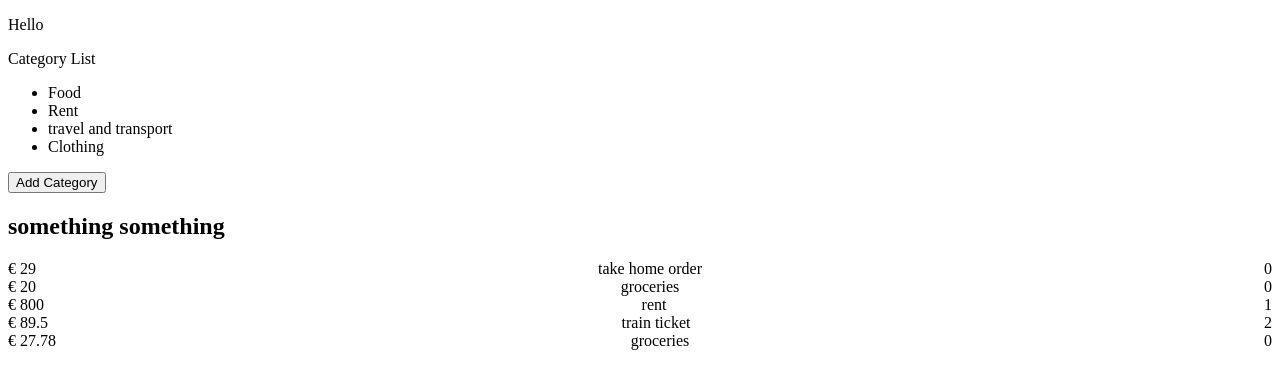
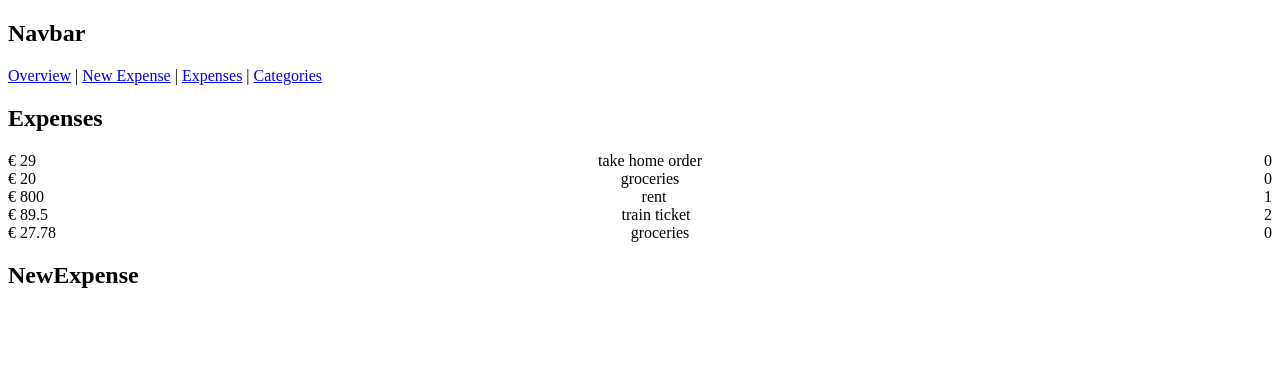
Before and after one commit to donatmarton/budget, a React (Create React App) app: page /expenses/new in a window 1280 px wide. Shown: the top 388 px of the page. Built offline with nearby package versions, Linux system fonts and the light colour scheme.

Commit message:
Set up basic routing

```diff
--- a/package.json
+++ b/package.json
@@ -9,6 +9,7 @@
     "nanoid": "^3.2.0",
     "react": "^17.0.2",
     "react-dom": "^17.0.2",
+    "react-router-dom": "^6.2.1",
     "react-scripts": "5.0.0",
     "web-vitals": "^2.1.4"
   },
--- a/src/App.js
+++ b/src/App.js
@@ -1,9 +1,9 @@
 import React from 'react';
 import {nanoid} from 'nanoid'
-import CategoryList from './components/CategoryList';
-import ExpenseList from './components/ExpenseList';
 import {categoryData, spendingsData} from './data'
 import DataContext from './DataContext';
+import { Outlet } from 'react-router-dom';
+import Navbar from './components/nav/Navbar';
 
 function App() {
   const [categories, setCategories] = React.useState([]);
@@ -34,12 +34,8 @@ function App() {
       value={{categories, expenses, addCategory}}
     >
       <div className="app">
-        <p>
-          Hello
-        </p>
-        <CategoryList />
-        <h2>something something</h2>
-        <ExpenseList />
+        <Navbar />
+        <Outlet />
       </div>
     </DataContext.Provider>
   );
--- a/src/components/CategoryList.js
+++ b/src/components/CategoryList.js
@@ -1,4 +1,5 @@
 import React from "react";
+import { Link } from "react-router-dom";
 import DataContext from "../DataContext";
 import CategoryAdder from "./CategoryAdder";
 
@@ -6,13 +7,15 @@ const CategoryList = () => {
   const { categories, addCategory } = React.useContext(DataContext)
   const categoryItems = categories.map( category => {
     return (
-      <li key={category.id}>{category.name}</li>
+      <Link to={`categories/${category.id}`}>
+        <li key={category.id}>{category.name}</li>
+      </Link>
     )
   });
 
   return (
     <div className="category-list">
-      <p>Category List</p>
+      <h3>Category List</h3>
       <ul>
         {categoryItems}
       </ul>
--- /dev/null
+++ b/src/components/nav/Navbar.js
@@ -0,0 +1,16 @@
+import React from "react";
+import { Link } from "react-router-dom";
+
+const Navbar = () => {
+  return (
+    <nav className="navbar">
+      <h2>Navbar</h2>
+      <Link to="/">Overview</Link> |{" "}
+      <Link to="expenses/new">New Expense</Link> |{" "}
+      <Link to="expenses">Expenses</Link> |{" "}
+      <Link to="categories">Categories</Link>
+    </nav>
+  )
+}
+
+export default Navbar;
--- a/src/index.js
+++ b/src/index.js
@@ -1,11 +1,35 @@
 import React from 'react';
 import ReactDOM from 'react-dom';
+import {
+  BrowserRouter,
+  Routes,
+  Route
+} from "react-router-dom";
 import './index.css';
 import App from './App';
+import Overview from './routes/Overview'
+import Categories from './routes/Categories'
+import Category from './routes/Category'
+import Expenses from './routes/Expenses'
+import NewExpense from './routes/NewExpense'
+import NotFound from './routes/NotFound'
 
 ReactDOM.render(
   <React.StrictMode>
-    <App />
+    {/* <App /> */}
+    <BrowserRouter>
+    <Routes>
+      <Route path="/" element={<App />}>
+        <Route index element={<Overview />} />
+        <Route path="categories" element={<Categories />} />
+        <Route path="categories/:categoryId" element={<Category />} />
+        <Route path="expenses" element={<Expenses />}>
+          <Route path="new" element={<NewExpense />} />
+        </Route>
+      </Route>
+      <Route path="*" element={<NotFound />} />
+    </Routes>
+  </BrowserRouter>
   </React.StrictMode>,
   document.getElementById('root')
 );
--- /dev/null
+++ b/src/routes/Categories.js
@@ -0,0 +1,13 @@
+import React from "react";
+import CategoryList from "../components/CategoryList";
+
+const Categories = () => {
+  return (
+    <div>
+      <h2>Categories</h2>
+      <CategoryList />
+    </div>
+  )
+}
+
+export default Categories;
--- /dev/null
+++ b/src/routes/Category.js
@@ -0,0 +1,11 @@
+import React from "react";
+
+const Category = () => {
+  return (
+    <div>
+      <h2>Category</h2>
+    </div>
+  )
+}
+
+export default Category;
--- /dev/null
+++ b/src/routes/Expenses.js
@@ -0,0 +1,15 @@
+import React from "react";
+import { Outlet } from "react-router-dom";
+import ExpenseList from "../components/ExpenseList";
+
+const Expenses = () => {
+  return (
+    <div>
+      <h2>Expenses</h2>
+      <ExpenseList />
+      <Outlet />
+    </div>
+  )
+}
+
+export default Expenses;
--- /dev/null
+++ b/src/routes/NewExpense.js
@@ -0,0 +1,11 @@
+import React from "react";
+
+const NewExpense = () => {
+  return (
+    <div>
+      <h2>NewExpense</h2>
+    </div>
+  )
+}
+
+export default NewExpense;
--- /dev/null
+++ b/src/routes/NotFound.js
@@ -0,0 +1,12 @@
+import { Link } from "react-router-dom";
+
+const NotFound = () => {
+  return (
+    <div>
+      <h2>404</h2>
+      <Link to="/">Take me back</Link>
+    </div>
+  )
+}
+
+export default NotFound;
--- /dev/null
+++ b/src/routes/Overview.js
@@ -0,0 +1,14 @@
+import React from "react";
+import ExpenseList from "../components/ExpenseList";
+
+const Overview = () => {
+  return (
+    <div>
+      <h2>Overview</h2>
+      <h3>Expenses</h3>
+      <ExpenseList />
+    </div>
+  )
+}
+
+export default Overview;
```
Also changed, not shown: 1 other file (tests, documents, lock files or other folders).
